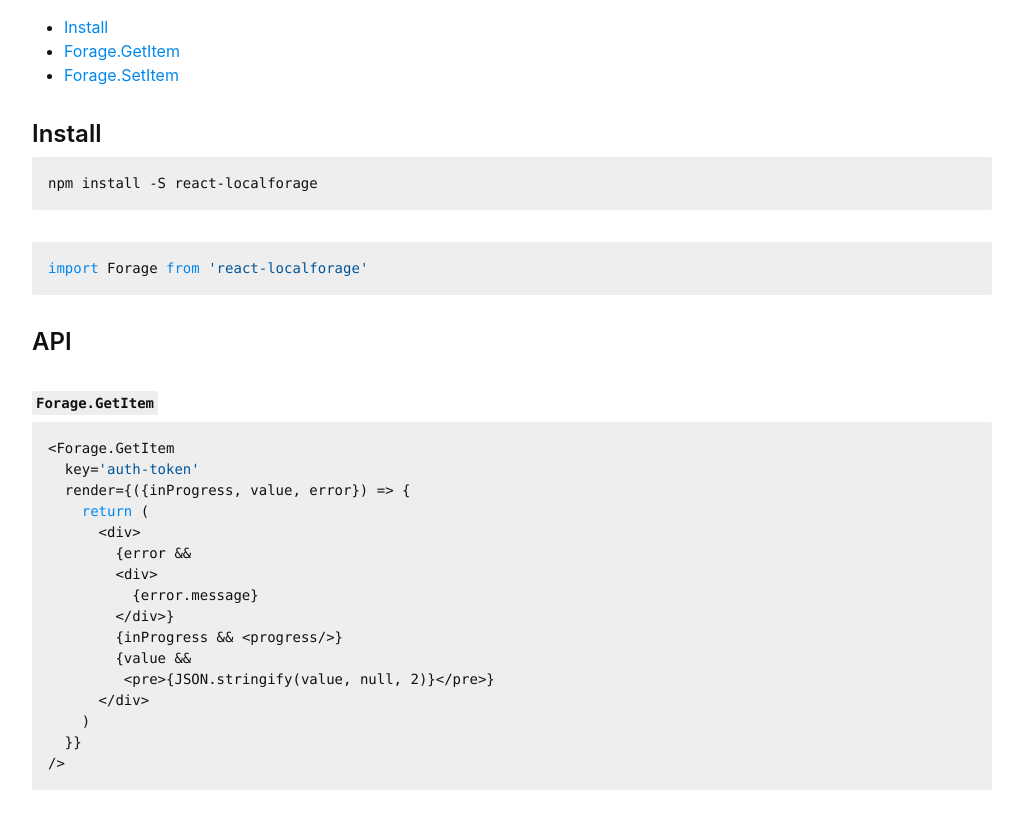
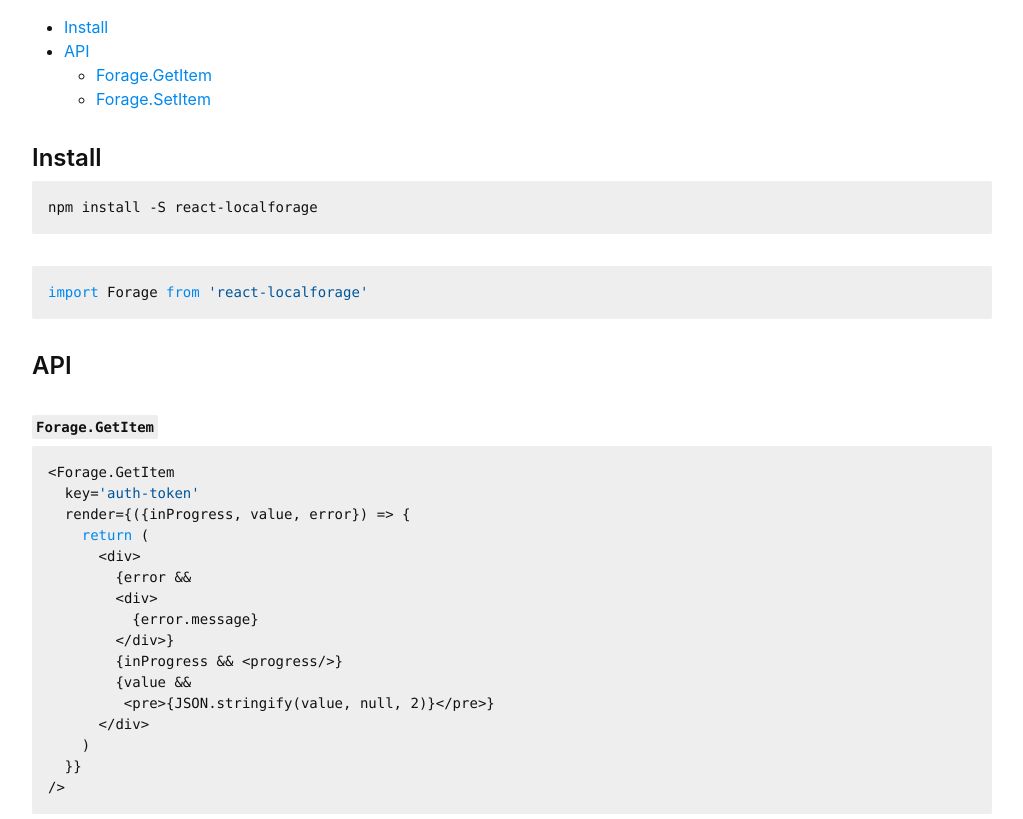
Before and after one commit to tkh44/react-localforage, a website: page index.html in a window 1280 px wide. Shown: the part 1573-2392 px from the top of the page, without its empty margins (128-1151 px from the left). Drawn offline with Linux system fonts and the light colour scheme.

Commit message:
Update index.html via compositor.io

```diff
--- a/index.html
+++ b/index.html
@@ -5,8 +5,11 @@
 <a href="https://codecov.io/gh/tkh44/react-localforage"><img src="https://codecov.io/gh/tkh44/react-localforage/branch/master/graph/badge.svg" /></a></p>
 <ul>
 <li><a href="#install">Install</a></li>
-<li><a href="#foragegetitem">Forage.GetItem</a></li>
-<li><a href="#foragesetitem">Forage.SetItem</a></li>
+<li><a href="#api">API</a><ul>
+<li><a href="#forage-getitem">Forage.GetItem</a></li>
+<li><a href="#forage-setitem">Forage.SetItem</a></li>
+</ul>
+</li>
 </ul>
 <h2>Install</h2>
 <pre>npm install -S react-localforage</pre><pre><span class="hljs-keyword">import</span> Forage <span class="hljs-keyword">from</span> <span class="hljs-string">'react-localforage'</span></pre><h2>API</h2>
```
